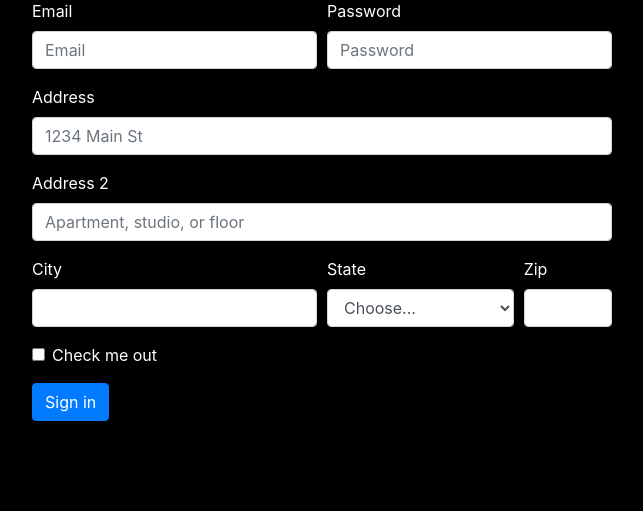
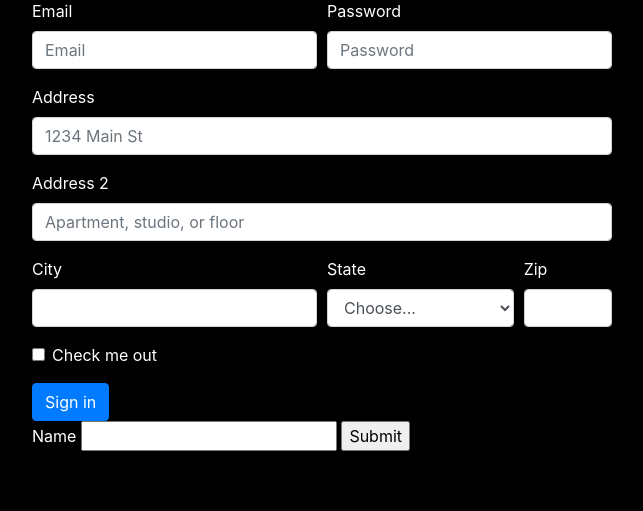
Before and after one commit to maxmarzolf/Website, a Flask app: template templates/form.html in a window 1280 px wide. Shown: the part 51-562 px from the top of the page, without its empty margins (318-961 px from the left). Run offline with Flask 2, Linux system fonts and the light colour scheme; the template is opened without the code that fills it, so the values that code supplies are empty, except form fields; form fields are guessed from the names that the template uses; parts of the project's set-up code (start-up, migrations or seed data) failed here and were passed over; some libraries are stand-ins or nearby versions.

Commit message:
bare bones wtform

```diff
--- a/app.py
+++ b/app.py
@@ -1,11 +1,22 @@
 from flask import Flask, render_template
+from flask_wtf import Form
+from wtforms import StringField, SubmitField
+from wtforms.validators import Required
+
 
 app = Flask(__name__)
+app.config['SECRET_KEY'] = 'not_a_good_key'
+
+
+class NameForm(Form):
+    name = StringField('Enter Name', validators=[Required])
+    submit = SubmitField('Submit')
 
 
 @app.route('/')
 def start():
-    return render_template('form.html')
+    form = NameForm()
+    return render_template('form.html', form=form)
 
 
 if __name__ == '__main__':
--- a/requirements.txt
+++ b/requirements.txt
@@ -1,2 +1,2 @@
 flask
-flask-sqlalchemy
+wtforms
--- a/templates/form.html
+++ b/templates/form.html
@@ -66,5 +66,9 @@
             integrity="sha384-ChfqqxuZUCnJSK3+MXmPNIyE6ZbWh2IMqE241rYiqJxyMiZ6OW/JmZQ5stwEULTy"
             crossorigin="anonymous"></script>
 </form>
+<form method="POST">
+    {{ form.name.label }} {{ form.name() }}
+    {{ form.submit() }}
+</form>
 </body>
 </html>
```
